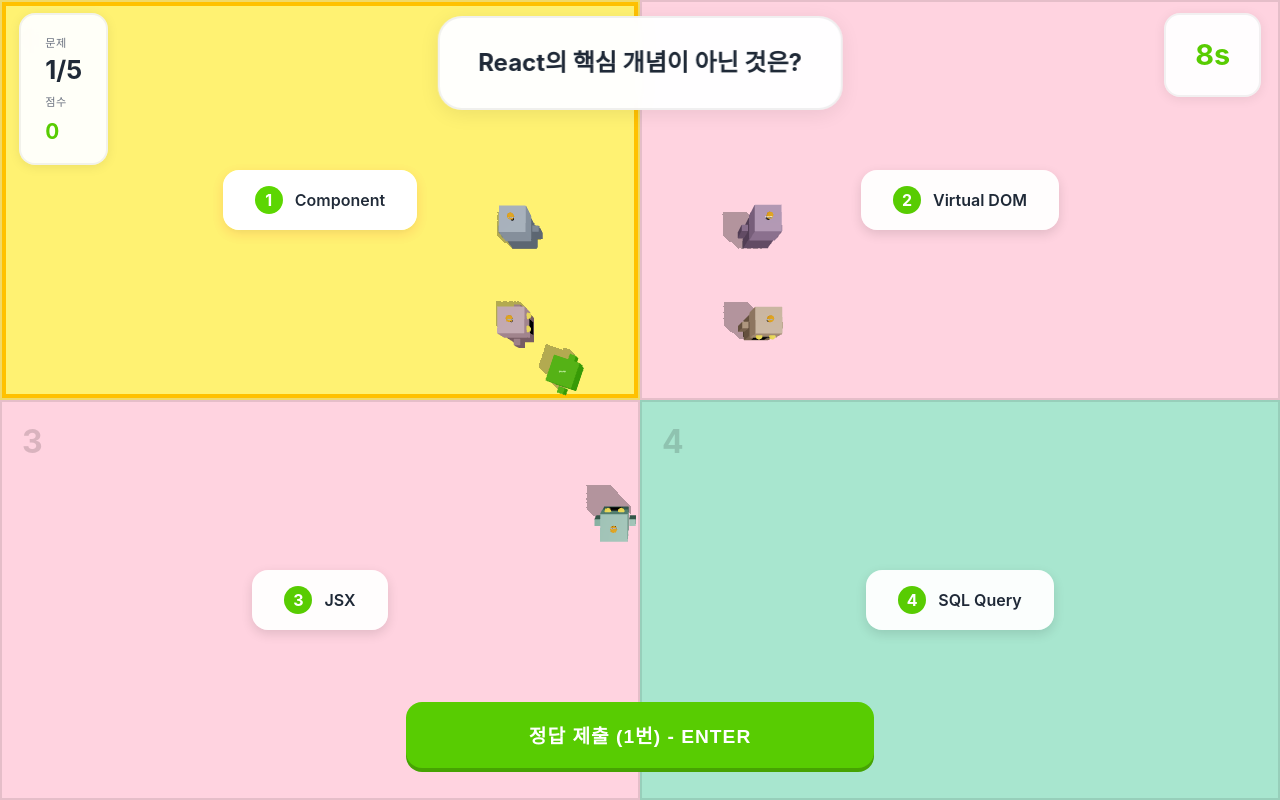
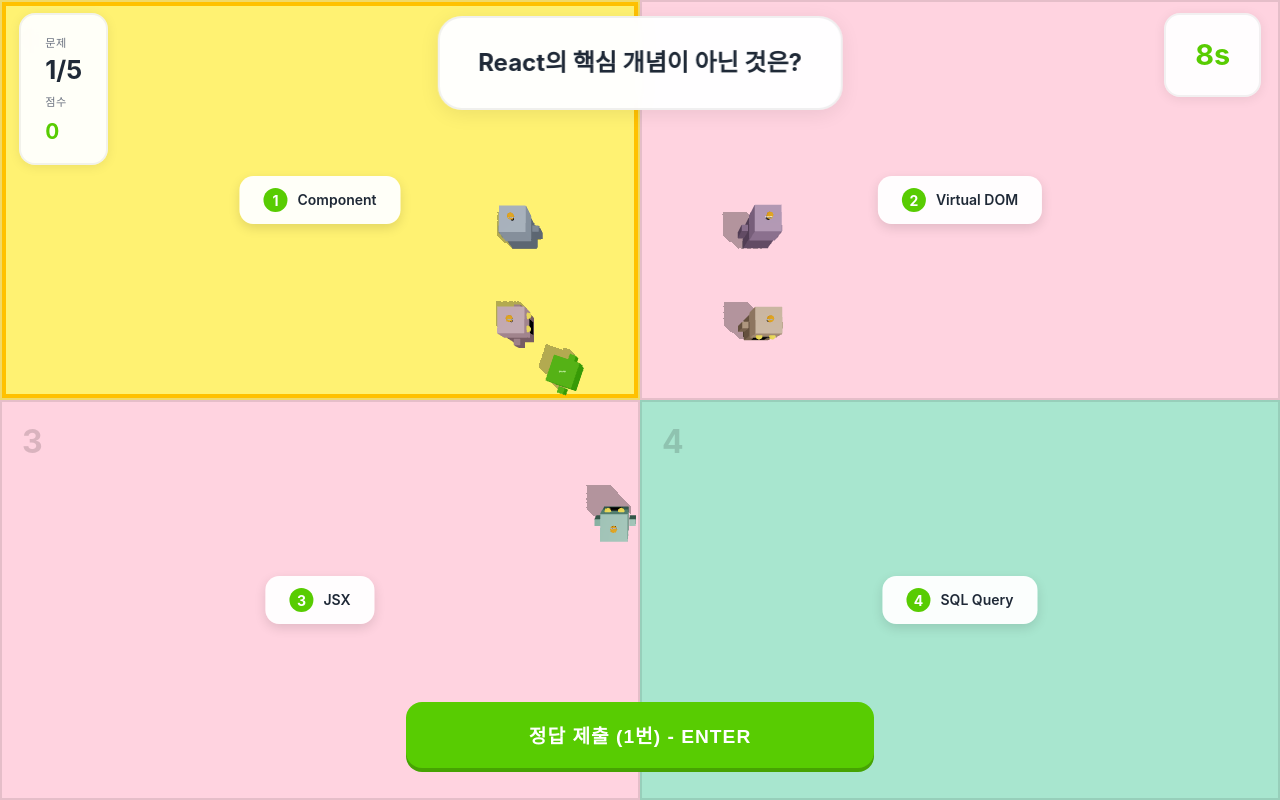
Before and after one commit to Team-GuLab/quiz-game-demo, a React app: page / in a window 1280 px wide. Both pictures are taken after a click on the button "게임 시작". Built offline with nearby package versions, Linux system fonts and the light colour scheme; the HTML template or start-up script is replaced by a standard one.

Commit message:
옵션 레이블을 원래 위치에 고정하고 스타일 수정

```diff
--- a/src/components/GameBoard2D.css
+++ b/src/components/GameBoard2D.css
@@ -40,15 +40,27 @@
   user-select: none;
 }
 
+.options-overlay {
+  position: absolute;
+  top: 0;
+  left: 0;
+  width: 100vw;
+  height: 100vh;
+  z-index: 10;
+  pointer-events: none;
+}
+
 .area-option {
+  position: absolute;
+  transform: translate(-50%, -50%);
   background: rgba(255, 255, 255, 0.95);
-  padding: 16px 32px;
-  border-radius: 16px;
+  padding: 12px 24px;
+  border-radius: 14px;
   box-shadow: 0 4px 12px rgba(0, 0, 0, 0.12);
   display: flex;
   align-items: center;
-  gap: 12px;
-  max-width: 80%;
+  gap: 10px;
+  max-width: 45%;
   transition: all 0.3s ease;
   pointer-events: none;
 }
@@ -78,22 +90,22 @@
 .option-number {
   background: #58CC02;
   color: white;
-  width: 28px;
-  height: 28px;
+  width: 24px;
+  height: 24px;
   border-radius: 50%;
   display: flex;
   align-items: center;
   justify-content: center;
-  font-size: 16px;
+  font-size: 14px;
   font-weight: 700;
   flex-shrink: 0;
 }
 
 .option-text {
-  font-size: 16px;
+  font-size: 14px;
   font-weight: 600;
   color: #1F2937;
-  line-height: 1.4;
+  line-height: 1.3;
 }
 
 .area-option.option-correct .option-text,
--- a/src/components/GameBoard2D.jsx
+++ b/src/components/GameBoard2D.jsx
@@ -29,7 +29,16 @@ const GameBoard2D = ({ currentArea, showCorrectAnswer, correctAnswer, onAreaClic
     { index: 3, label: '4' },
   ]
 
+  // 원래 FloatingLabels 위치
+  const optionPositions = [
+    { top: '25%', left: '25%' },   // 영역 1 (좌상단)
+    { top: '25%', left: '75%' },   // 영역 2 (우상단)
+    { top: '75%', left: '25%' },   // 영역 3 (좌하단)
+    { top: '75%', left: '75%' },   // 영역 4 (우하단)
+  ]
+
   return (
+    <>
       <div className="game-board-2d">
         {areas.map((area) => (
           <div
@@ -39,15 +48,27 @@ const GameBoard2D = ({ currentArea, showCorrectAnswer, correctAnswer, onAreaClic
             onClick={() => onAreaClick && onAreaClick(area.index)}
           >
             <span className="area-number">{area.label}</span>
-          {options && options[area.index] && (
-            <div className={`area-option ${getOptionStyle(area.index)}`}>
-              <span className="option-number">{area.index + 1}</span>
-              <span className="option-text">{options[area.index]}</span>
-            </div>
-          )}
           </div>
         ))}
       </div>
+
+      {/* 옵션 레이블 - 원래 위치에 고정 */}
+      <div className="options-overlay">
+        {options && options.map((option, index) => (
+          <div
+            key={index}
+            className={`area-option ${getOptionStyle(index)}`}
+            style={{
+              top: optionPositions[index].top,
+              left: optionPositions[index].left,
+            }}
+          >
+            <span className="option-number">{index + 1}</span>
+            <span className="option-text">{option}</span>
+          </div>
+        ))}
+      </div>
+    </>
   )
 }
 
```
Lines whose indentation alone changed are shown as unchanged.
